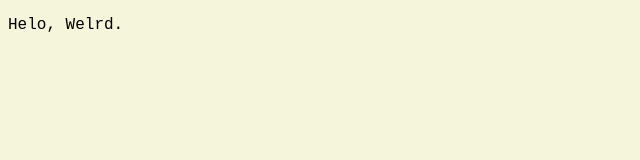
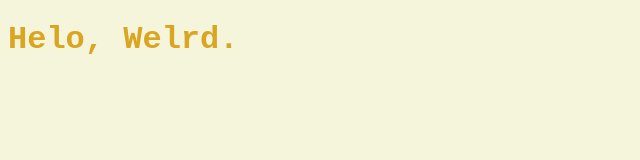
Before and after one commit to odrn/odrn.github.io, a plain HTML site: page index.html in a window 1280 px wide. Shown: the whole page, without its empty margins (0-640 px from the left). Drawn offline with Linux system fonts and the light colour scheme.

Commit message:
changed formatting

```diff
--- a/css/style.css
+++ b/css/style.css
@@ -2,3 +2,7 @@ body {
     background-color: beige;
     font-family: 'Courier New', Courier, monospace;
 }
+
+h1 {
+    color: goldenrod;
+}
--- a/index.html
+++ b/index.html
@@ -4,5 +4,5 @@
 </head>
 
 <body>
-    <p>Helo, Welrd.</p>
+    <h1>Helo, Welrd.</h1>
 </body>
```
